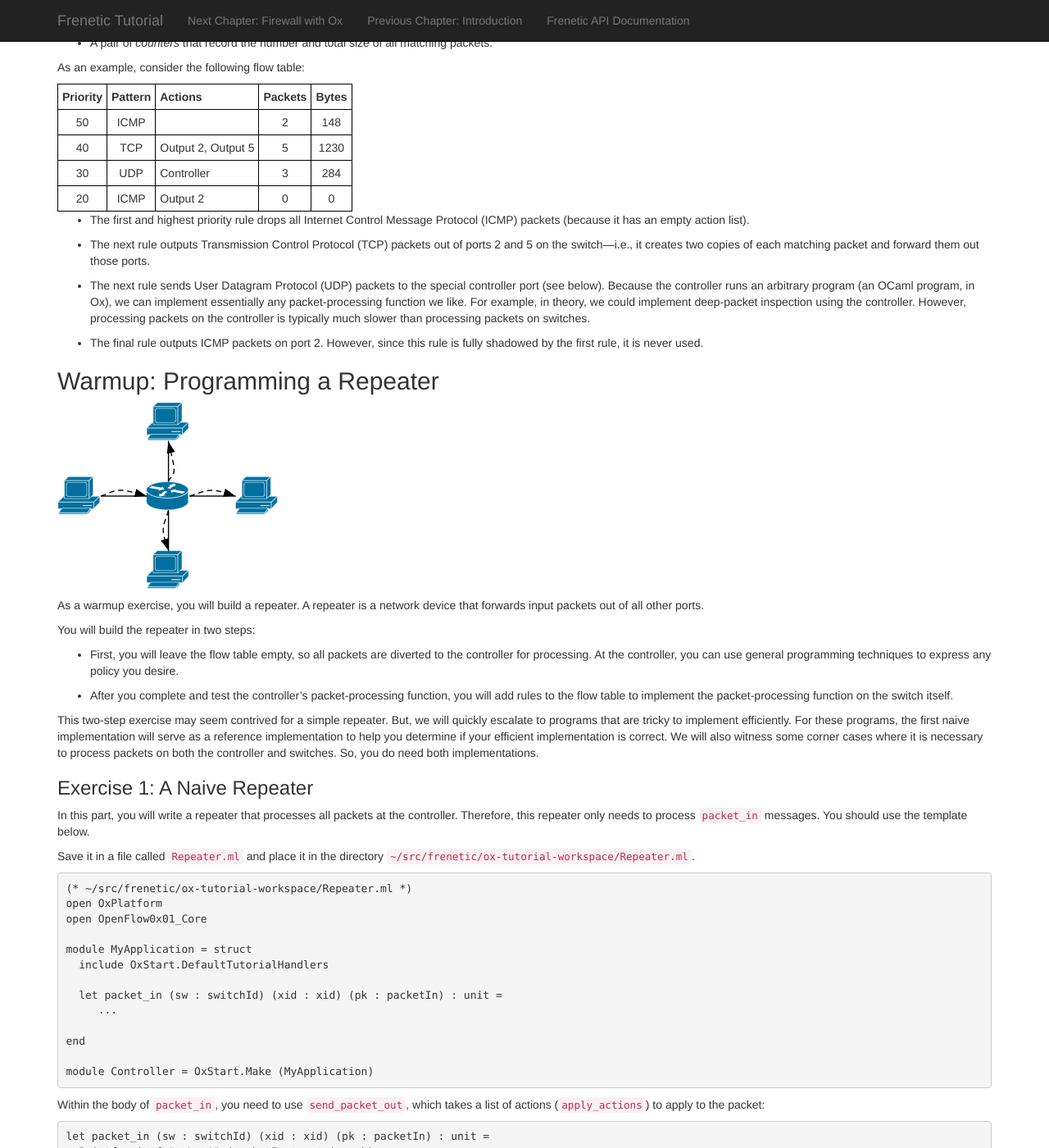
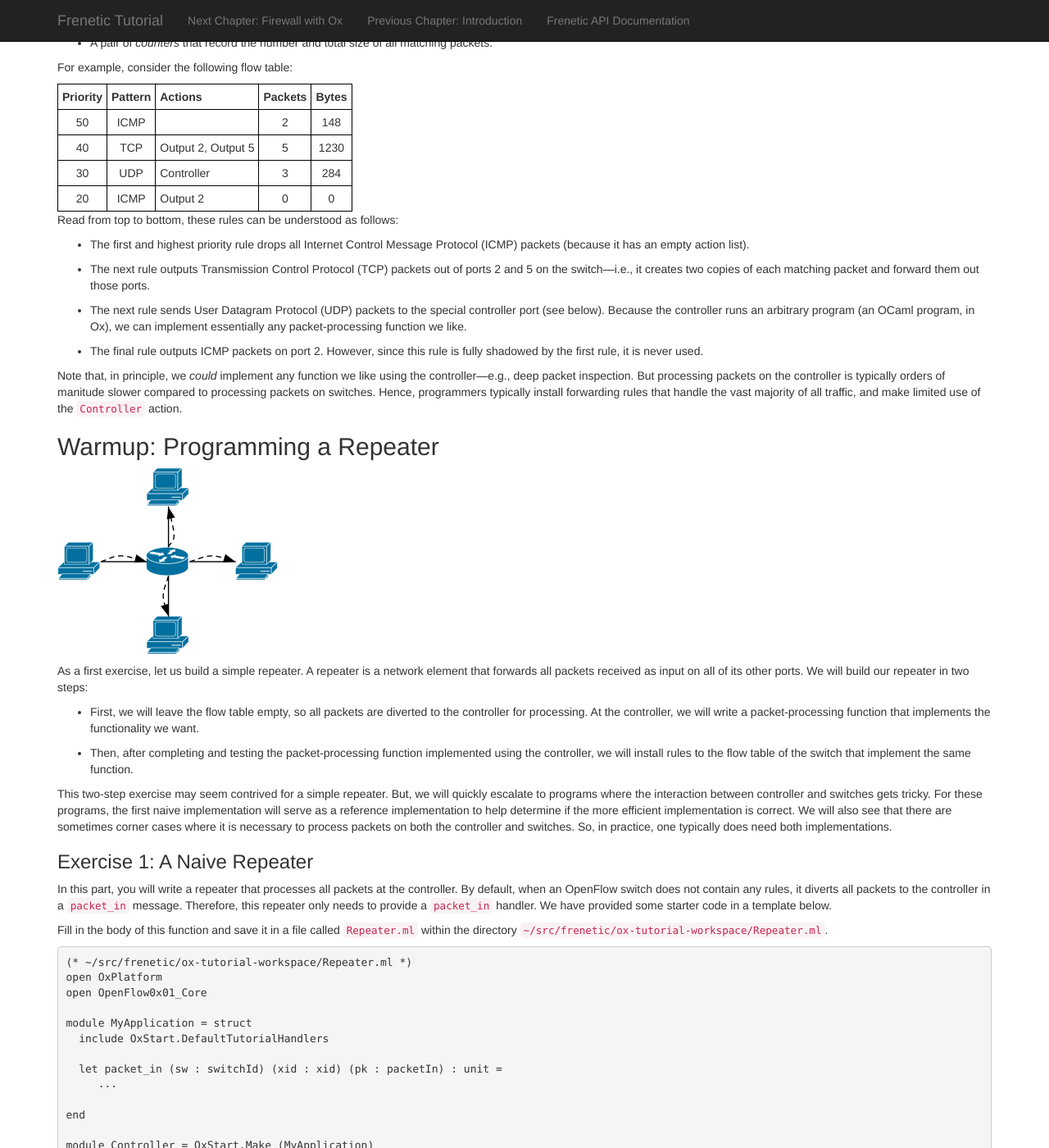
Before and after one commit to frenetic-lang/tutorials, a Jekyll site: the page built from OxRepeater/index.md, in a window 1280 px wide and 1400 px high, scrolled down 284 px. Shown: the whole window at 82% size. Built offline with Jekyll 4.4.1, drawn with Linux system fonts in a browser that asks for light colours; nearby versions of some CDN libraries; some of the changed text lies outside the part shown.

Commit message:
Polish in OxRepeater

```diff
--- a/OxRepeater/index.md
+++ b/OxRepeater/index.md
@@ -34,6 +34,8 @@
 | 30       | UDP     | Controller         | 3       | 284   |
 | 20       | ICMP    | Output 2           | 0       | 0     |
 |----------+---------+--------------------+---------+-------|
+
+Read from top to bottom, these rules can be understood as follows:
 
 * The first and highest priority rule drops all Internet Control
   Message Protocol (ICMP) packets (because it has an empty action
@@ -46,46 +48,53 @@
 * The next rule sends User Datagram Protocol (UDP) packets to the
   special controller port (see below). Because the controller runs an
   arbitrary program (an OCaml program, in Ox), we can implement
-  essentially any packet-processing function we like. For example, in
-  theory, we could implement deep-packet inspection using the
-  controller. However, processing packets on the controller is
-  typically much slower than processing packets on switches.
+  essentially any packet-processing function we like.
 
 * The final rule outputs ICMP packets on port 2. However, since this
   rule is fully shadowed by the first rule, it is never used.
+
+Note that, in principle, we _could_ implement any function we like
+using the controller&mdash;e.g., deep packet inspection. But
+processing packets on the controller is typically orders of manitude
+slower compared to processing packets on switches. Hence, programmers
+typically install forwarding rules that handle the vast majority of
+all traffic, and make limited use of the `Controller` action.
 
 ## Warmup: Programming a Repeater
 
 ![Repeater](../images/repeater.png)
 
-As a warmup exercise, you will build a repeater. A repeater is a
-network device that forwards input packets out of all other ports.
+As a first exercise, let us build a simple repeater. A repeater is a
+network element that forwards all packets received as input on all of
+its other ports. We will build our repeater in two steps:
 
-You will build the repeater in two steps:
+- First, we will leave the flow table empty, so all packets are
+  diverted to the controller for processing. At the controller, we
+  will write a packet-processing function that implements the functionality we want.
 
-- First, you will leave the flow table empty, so all packets are
-  diverted to the controller for processing. At the controller, you can
-  use general programming techniques to express any policy you desire.
+- Then, after completing and testing the packet-processing function
+  implemented using the controller, we will install rules to the flow
+  table of the switch that implement the same function.
 
-- After you complete and test the controller's packet-processing function,
-  you will add rules to the flow table to implement the packet-processing
-  function on the switch itself.
-
-This two-step exercise may seem contrived for a simple repeater. But, we
-will quickly escalate to programs that are tricky to implement
-efficiently. For these programs, the first naive implementation will
-serve as a reference implementation to help you determine if your
-efficient implementation is correct. We will also witness some corner
-cases where it is necessary to process packets on both the controller
-and switches. So, you do need both implementations.
+This two-step exercise may seem contrived for a simple repeater. But,
+we will quickly escalate to programs where the interaction between
+controller and switches gets tricky. For these programs, the first
+naive implementation will serve as a reference implementation to help
+determine if the more efficient implementation is correct. We will
+also see that there are sometimes corner cases where it is necessary
+to process packets on both the controller and switches. So, in
+practice, one typically does need both implementations.
 
 ### Exercise 1: A Naive Repeater
 
 In this part, you will write a repeater that processes all packets at
-the controller.  Therefore, this repeater only needs to process
-`packet_in` messages. You should use the template below.
+the controller. By default, when an OpenFlow switch does not contain
+any rules, it diverts all packets to the controller in a `packet_in`
+message. Therefore, this repeater only needs to provide a `packet_in`
+handler. We have provided some starter code in a template below.
 
-Save it in a file called `Repeater.ml` and place it in the directory
+Fill in the body of this function and save it in a file called
+`Repeater.ml` within the directory
 `~/src/frenetic/ox-tutorial-workspace/Repeater.ml`.
 
 ~~~ ocaml
@@ -117,29 +126,24 @@
   }
 ~~~
 
-You need to fill in the list of actions to send the packet out of
-every port (excluding the input port). This is easier than it
-sounds, because you can do it with just one OpenFlow action.
-
-Find the right action in the Ox manual (it is in the [OpenFlow_Core]
-module) and fill it in.
+The list of actions we want is one that will send the packet out all
+ports excluding the input port. This is easier than it may sound,
+because OpenFlow includes a single primitive that provides exactly
+this functionality. Find the right action in the Ox manual (it is in
+the [OpenFlow_Core] module) and fill it in.
 
 <h4 id="compiling">Compiling your Controller</h4>
 
 To build your controller, run the following command:
 
 ~~~
-$ make Repeater.d.byte
+$ oxbuild Repeater.native
 ~~~
 
-> The file extension indicates that it is a bytecode, debug build.  You
-> can use `make foo.d.byte` to compile any `foo.ml` file in this
-> directory.
-
-If compilation succeeds, you should see output akin to this:
+Assuming compilation succeeds, you will see output like to this:
 
 ~~~
-ocamlbuild -use-ocamlfind Repeater1.d.byte
+ocamlbuild -use-ocamlfind Repeater.native
 Finished, 4 targets (4 cached) in 00:00:00.
 ~~~
 
@@ -162,30 +166,30 @@
   * `topo=single,4` creates a network with one switch and four hosts.
 
   * `--mac` sets the hosts' mac addresses to 1, 2, 3, and 4 (instead
-    of random numbers). This makes debugging a lot easier.
+    of random numbers) which makes debugging much easier.
 
-  * `--arp` statically configures the ARP tables on all hosts, so you don't have to
-    deal with ARP broadcast traffic.
+  * `--arp` statically configures the ARP tables on all hosts, so we
+    don't have to deal with ARP broadcast traffic.
 
-  * `--controller=remote` directs the switches to connect to your controller
-    (instead of using a default, built-in controller).
+  * `--controller=remote` directs the switches to connect to our
+    controller (instead of a default, built-in controller).
 
-- After Mininet launches, it will print the network topology and then drop you into the
-  Mininet prompt:
+- After Mininet launches, it will print the network topology and then
+  drop you into the Mininet command-line interface:
 
   `mininet>`
 
 - Start your controller back in the original terminal:
 
   ~~~
-  $ ./Repeater.d.byte
+  $ ./Repeater.native
   ~~~
 
-  It should print `[Ox] Controller launching...`
-  and then you should see switch 1 connecting to the controller:
-  `[Ox] switch 1 connected`.
+  It should print `[Ox] Controller launching...` and then you should
+  see switch 1 connecting to the controller: `[Ox] switch 1
+  connected`.
 
-- From the Mininet prompt, you can make your hosts ping each other:
+- From the Mininet prompt, ping from one host to another:
 
   ~~~
   mininet> h1 ping h2
@@ -214,16 +218,16 @@
 
   Pinging should always succeed ("0% packet loss"). In addition, if
   your controller calls `printf` in its packet-in function, you will
-  see the controller receiving all pings.
+  see the controller receiving all ping packets.
 
-Shut down the controller properly with `Ctrl+C` and Mininet with `Ctrl+D`.
-
-This repeater is functionally correct, but laughably inefficient.
+Shut down the controller properly with `Ctrl+C` and Mininet with
+`Ctrl+D`.
 
 <blockquote>
 
-<p><b>Aside:</b>  For the most part, we will be using simple topologies in this tutorial.
-However, if you ever want to know more information about the topology mininet is currently running, you can type</p>
+<p><b>Aside:</b> For the most part, we will be using simple topologies
+in this tutorial. However, if you ever want to know more information
+about the topology mininet is currently running, you can type</p>
 
 <pre>
 mininet> net
@@ -234,32 +238,37 @@
 
 <pre>
 c0
-s1 lo:  s1-eth1:h1-eth0 s1-eth2:h2-eth0
+s1 lo:  s1-eth1:h1-eth0 s1-eth2:h2-eth0 s1-eth3:h3-eth0 s1-eth4:h4-eth0
 h1 h1-eth0:s1-eth1
 h2 h2-eth0:s1-eth2
+h3 h3-eth0:s1-eth3
+h4 h4-eth0:s1-eth4
 </pre>
 
-<p>
-Line 1 tells you there is a controller (<code>c0</code>) running.  Line 2
-describes the ports on switch <code>s1</code>.  In particular,
-switch 1 port 1 (<code>s1-eth1</code>) is connected to host <code>h1</code>.
-Likewise, switch 1 port 2 (<code>s1-eth2</code>) is connected to
-host <code>h2</code>. If there was more than one switch in the network, we would
-see additional lines prefixed by the switch identifier, one line
-per switch.  Lines 3 and 4 describe the hosts <code>h1</code>
-and <code>h2</code>.</p>
+<p>The first line indicates there is a controller (<code>c0</code>)
+running. The second line lists the ports on switch <code>s1</code>:
+port 1 (<code>s1-eth1</code>) is connected to host <code>h1</code>,
+port 2 (<code>s1-eth2</code>) is connected to host <code>h2</code>,and
+so on. If there was more than one switch in the network, we would see
+additional lines prefixed by the switch identifier, one line per
+switch. The remaining lines describe the hosts <code>h1</code> through
+<code>h4</code>.</p>
 </blockquote>
 
 ### Exercise 2: An Efficient Repeater
 
-Processing all packets at the controller is very inefficient.
-You will now add rules to the switch's flow table to have the switch
-process packets itself.
+Processing all packets at the controller works, in a sense, but is
+inefficient. Next let's install forwarding rules in the flow table on
+the switch so that it processes packets itself.
 
-For this part, continue building on the naive repeater you wrote above. Build on `ox-tutorial-solutions/Repeater1.ml` if necessary.
+For this part, we will continue building on the naive repeater from
+above. A solution can be found in
+`ox-tutorial-solutions/Sol_Repeater.ml` if necessary.
 
-Your task is to write a `switch_connected` handler in your program,
-using the following as a template:
+In this exercise, we will add a `switch_connected` handler. This
+function is invoked when the switch first connects to the
+controller. Hence, we can use it to install forwarding rules in its
+forwarding table. Use the following code as a template.
 
 ~~~ ocaml
 let switch_connected (sw : switchId) feats : unit =
@@ -267,26 +276,26 @@
   send_flow_mod sw 1l (add_flow priority pattern action_list)
 ~~~
 
-This function uses `send_flow_mod` to add a new rule to
-the flow table. Your task is to fill in `priority`, `pattern`, and
+The function `send_flow_mod` adds a new rule to the flow table of the
+switch. Your task is to fill in `priority`, `pattern`, and
 `action_list`.
 
 - `pattern` is an OpenFlow pattern for matching packets.  Since your
-   repeater matches all packets, you can simply use `match_all`.
-   (We cover patterns in detail later.)
+   repeater matches all packets, you can simply use `match_all`.  (We
+   will cover patterns in detail later in the tutorial.)
 
-- `priority` is a 16-bit priority for the rule. Since you just have one
-  rule, the priority you pick is not relevant.
+- `priority` is a 16-bit priority for the rule. Since you just have
+  one rule, the priority you pick is not relevant.
 
 - For `action_list`, you must apply the same actions you did in your
-  `packet_in` function. (If not, switch and controller will be
-  inconsistent.)
+  `packet_in` function (otherwise the switch and controller will
+  implement different functionality!)
 
 #### Building and Testing Your Controller
 
-You can build and test this extended repeater in exactly the same way
-you tested the last. However, during testing, the controller should not
-receive any packets itself.
+We can build and test this extended repeater in exactly the same way
+as before. But now, during testing, the controller should not receive
+any packets.
 
 - In a separate terminal, start Mininet:
 
@@ -313,13 +322,14 @@
 
 ### Why Keep the Controller Function?
 
-You now have two implementations of the repeater: the `packet_in`
+We now have two implementations of the repeater: the `packet_in`
 function on the controller and the flow table on the switch.  Since
-the switch is so much faster, why keep the `packet_in` function at
-all?
+the switch is so much faster, it is natural to wonder why we would
+want to keep the `packet_in` function at all!
 
 It turns out that there are still situations where the `packet_in`
-function is necessary. We'll try to create such a situation artificially:
+function is necessary. We'll try to create such a situation
+artificially:
 
 - Shutdown the repeater (`Ctrl+C`)
 
@@ -332,12 +342,12 @@
 - Launch the repeater again:
 
   ~~~
-  $ ./Repeater.d.byte
+  $ ./Repeater.native
   ~~~
 
-It is very likely that a few packets will get sent to the controller,
-and here's why.  When you launch the controller and the switch
-re-connects, your controller sends two messages:
+It is very likely that a few packets will get sent to the controller
+because when we launch the controller and the switch re-connects, the
+controller sends two messages:
 
 - First, Ox automatically sends a message to _delete all flows_.
   In general, we don't know the state of the flow table when a switch
@@ -345,17 +355,11 @@
 
 - Next, Ox sends the _add flow_ message that you wrote.
 
-In the interval between these two messages, the flow table is empty,
-thus packets get diverted to the controller. More generally, whenever
-the switch is configured for the first time, or re-configured to
-implement a policy change, you may see packets at the controller.
-
-[Ch2]: /02-OxRepeater
-[Ch3]: /03-OxFirewall
-[Ch4]: /04-OxMonitor
-[Ch5]: /05-OxLearning
-[Ch6]: /06-NetCoreIntroduction
-[Ch7]: /07-NetCoreComposition
-[Ch8]: /08-DynamicNetCore
+In the intervening time between these two messages, the flow table is
+empty, thus some packets may get diverted to the controller. More
+generally, whenever the switch is configured for the first time, or
+re-configured to implement a policy change, we may see packets at the
+controller. Hence, the controller need both (redundant) definitions of
+the intended packet-processing functions.
 
 {% include api.md %}
```
Also changed, not shown: other parts of OxRepeater/index.md (+5 -5 lines).
